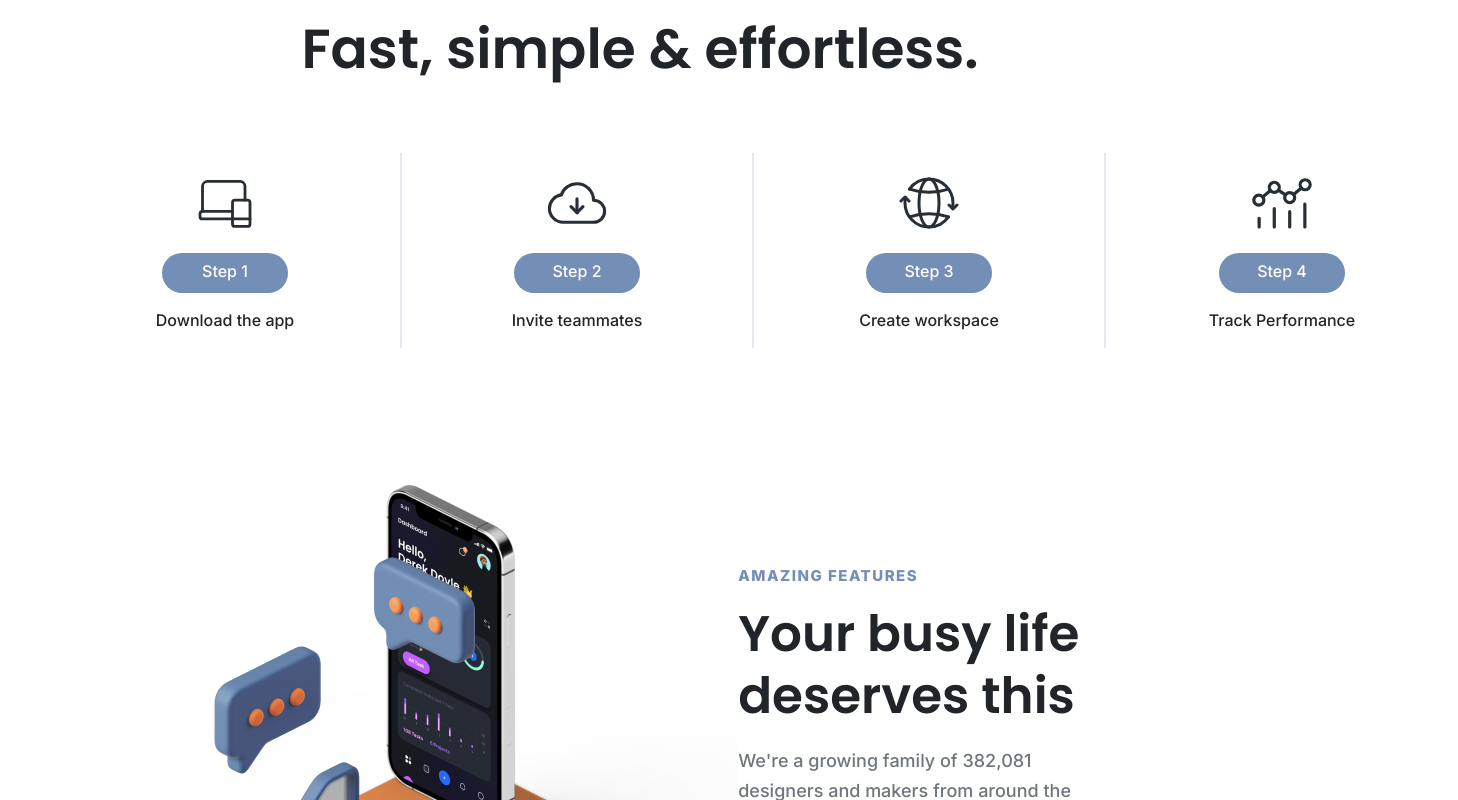
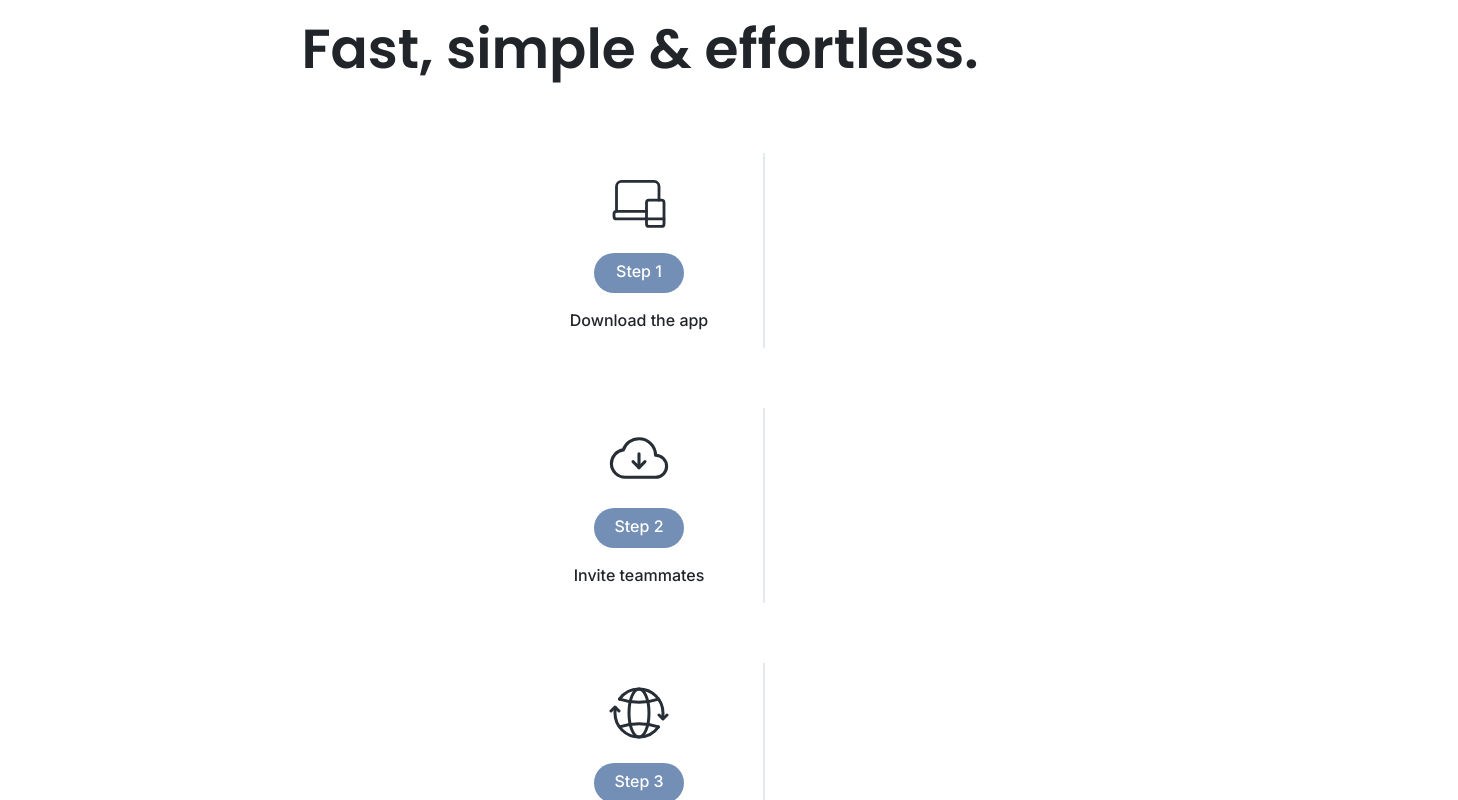
Before and after one commit to mohini-chauhan/smartcode, a React (Create React App) app: page / in a window 1280 px wide. Shown: the part 1200-2000 px from the top of the page, 1458 px wide, since content can reach past the window. Built offline with nearby package versions, Linux system fonts and the light colour scheme.

Commit message:
added animation

```diff
--- a/src/Components/hero/Hero.css
+++ b/src/Components/hero/Hero.css
@@ -91,8 +91,9 @@
 margin: 30px auto;
 }
 .appicondisplay{
+    width: 100%;
     display:grid;
-    grid-template-columns: repeat(4,22rem);
+    grid-template-columns: repeat(auto-fit,minmax(250px,1fr));
     width: fit-content;
     margin: 0 auto;
 }
```
